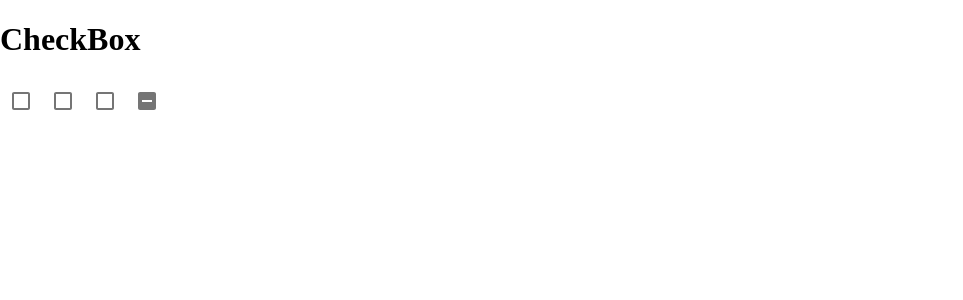
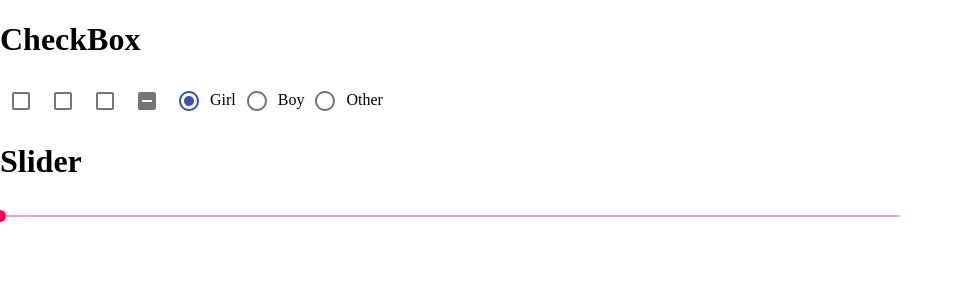
Before and after one commit to Ujala-355/Advance_react, a React (Create React App) app: page /about in a window 1280 px wide. Shown: the top 300 px of the page, without its empty margins (0-963 px from the left). Built offline with nearby package versions, Linux system fonts and the light colour scheme.

Commit message:
using mui and useSate create radio button and Slider

```diff
--- a/src/MUICheckBox.js
+++ b/src/MUICheckBox.js
@@ -1,11 +1,17 @@
 import React, { useState } from "react";
-import { Checkbox } from "@material-ui/core";
+import { Checkbox,Radio,Slider} from "@material-ui/core";
 const App = () => {
   const [name, setName] = useState([]);
+  const [gender,setGender]=useState("Girl")
     const getValue=(e)=>{
         let data=name;
         data.push(e.target.value);
+        setName(data)
         console.log(data)
+    }
+    const testing=(e)=>{
+        console.log(e.target.value);
+        setGender(e.target.value)
     }
 
   return (
@@ -15,9 +21,34 @@ const App = () => {
         <Checkbox color="primary" value="Vishal" onChange={(e)=>{getValue(e)}}/>
         <Checkbox color="primary" value="Kumkum" onChange={(e)=>{getValue(e)}}/>
         <Checkbox color="primary" value="Neeraj" indeterminate onChange={(e)=>{getValue(e)}}/>
+        <Radio
+        color="primary"
+        value="Girl"
+        onChange={(e)=>testing(e)}
+        checked={gender==="Girl"}
+        />
+        <span>Girl</span>
+        <Radio
+        color="primary"
+        value="Boy"
+        onChange={(e)=>testing(e)}
+        checked={gender==="Boy"}
+        />
+        <span>Boy</span>
+        <Radio
+            color="primary"
+            value="other"
+            onChange={(e)=>testing(e)}
+            checked={gender==="other"}
+        />
+        <span>Other</span>
 
+        <h1>Slider</h1>
+        <Slider
+            color="secondary"
+            style={{width:900}}
+        />
     </>
   );
 };
-
 export default App;
```
